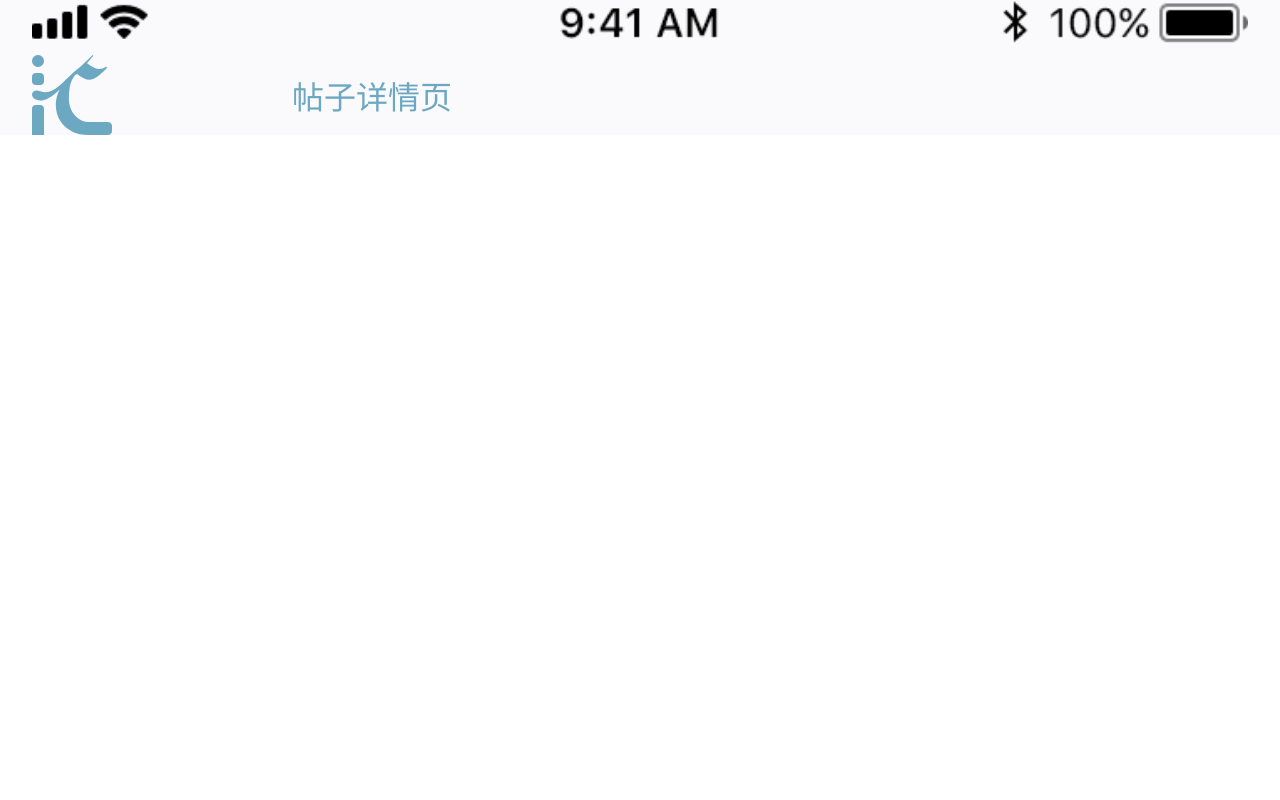
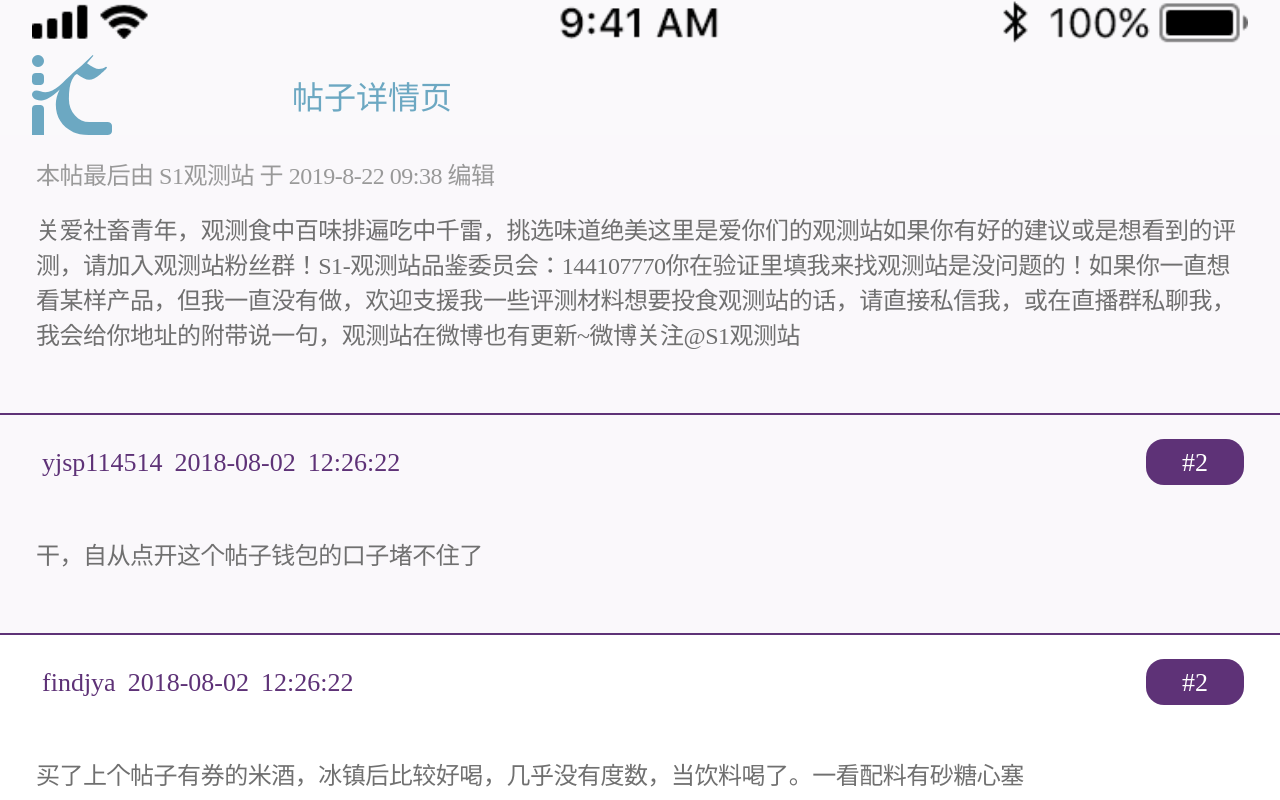
Before and after one commit to wazy999/Aggregate-class-BBS, a Vue app: page /#/postDetail in a window 1280 px wide. Shown: the top 800 px of the page. Built offline with nearby package versions, Linux system fonts and the light colour scheme; the HTML template or start-up script is replaced by a standard one.

Commit message:
fixed:帖子详情页

```diff
--- a/src/pages/postDetail.vue
+++ b/src/pages/postDetail.vue
@@ -1,37 +1,144 @@
 <template>
-  <div>
-    <!-- 头部固定信息 -->
-    <forum-header :pageName = "title"></forum-header>
-    <!-- 页面主要内容 -->
-    <div class="post-detail">
-        <span>李树霖</span>
+ <div>
+     <!-- 头部固定信息 -->
+    <forum-header :pageName="pageTitle"></forum-header>
+    <!-- 帖子内容 -->
+    <div class="indexPage">
+        <ul>
+            <li v-for="(post,index) in postList1" :key="index" class="postCard">
+            <div class="postCardHeader">
+                <span :style="'color: #5e3277;'">{{post.forum}}</span>
+                <span :style="'color: #5e3277;'">{{post.newestDate}}</span>
+                <span :style="'color: #5e3277;'">{{post.origin}}</span>
+                 <span :style="'background-color:#5e3277;position:absolute;color:white;border-radius: 0.18rem;width: 0.86rem;height: 0.38rem;text-align:center;right:0.36rem'">#{{post.floorNum}}</span>
+            </div>
+            <div class="postInfo">
+                <div>
+                <span>{{post.subtitle}}</span>
+                </div>
+                <span style="margin-right: 0;">{{post.totalNum}}</span>
+            </div>
+            <div class="postCardContent">{{post.content}}</div>
+            </li>
+        </ul>
     </div>
-  </div>
+    <!-- 评论内容 -->
+    <div class="indexPage" :style = "'margin-top:0;'">
+        <ul>
+            <li v-for="(post,index) in postList2" :key="index" class="postCard">
+            <div class="postCardHeader" :style = "'padding-bottom:0.5rem;'">
+                <span :style="'color: #5e3277;'">{{post.author}}</span>
+                <span :style="'color: #5e3277;'">{{post.discussDate}}</span>
+                <span :style="'color: #5e3277;'">{{post.discusstime}}</span>
+                <span :style="'background-color:#5e3277;position:absolute;color:white;border-radius: 0.18rem;width: 0.86rem;height: 0.38rem;text-align:center;right:0.36rem'">#{{post.floorNum}}</span>
+            </div>
+            <div class="postCardContent">{{post.content}}</div>
+            </li>
+        </ul>
+    </div>
+ </div>
 </template>
 
 <script>
 import header from '@/components/header'
+
 export default {
+  data () {
+    return {
+      navVisible: false,
+      pageTitle: '帖子详情页',
+      postList1: [
+        {type: 'modual1', forum : 's1观测站', newestDate: '2019-08-15',origin: '08:22:32',floorNum:'1',subtitle:'本帖最后由 S1观测站 于 2019-8-22 09:38 编辑',  content: '关爱社畜青年，观测食中百味排遍吃中千雷，挑选味道绝美这里是爱你们的观测站如果你有好的建议或是想看到的评测，请加入观测站粉丝群！S1-观测站品鉴委员会：144107770你在验证里填我来找观测站是没问题的！如果你一直想看某样产品，但我一直没有做，欢迎支援我一些评测材料想要投食观测站的话，请直接私信我，或在直播群私聊我，我会给你地址的附带说一句，观测站在微博也有更新~微博关注@S1观测站'},
+      ],
+      postList2:[
+         {author: 'yjsp114514',discussDate:'2018-08-02',discusstime:'12:26:22',floorNum:'2',content:'干，自从点开这个帖子钱包的口子堵不住了',},
+         {author: 'findjya',discussDate:'2018-08-02',discusstime:'12:26:22',floorNum:'2',content:'买了上个帖子有券的米酒，冰镇后比较好喝，几乎没有度数，当饮料喝了。一看配料有砂糖心塞',},
+         {author: 'yjsp114514',discussDate:'2018-08-02',discusstime:'12:26:22',floorNum:'2',content:'买了上个帖子有券的米酒，冰镇后比较好喝，几乎没有度数，当饮料喝了。一看配料有砂糖心塞',},
+
+      ]
+    }
+  },
   components:{
     forumHeader: header
-  },
-  data(){
-      return{
-          title: '帖子详情页',
-      }
-  },
-  mounted() {
-
-  },
-  methods:{
-
   }
 }
 </script>
 
 <style lang="scss" scoped>
-  .post-detail{
-     margin-top: 63.2px;
-     font-size: 0.32rem;
+ @import '../assets/main.scss';
+
+.indexPage{
+  padding: 0;
+  margin: 0;
+  margin-top: 63.2px;
+  width: 100%;
+  color: #707070;
+  box-sizing: border-box;
+  ul{
+    width: 100%;
+    list-style: none;
+    li:nth-child(2n+1){
+    background: rgba(94,50,119,.03);
+    }
+    li:nth-child(2n){
+    background: rgba(94,50,119,0);
+    }
   }
+  // 帖子列表
+  .postCard{
+    border-top: 0.02rem solid #5e3277;
+    padding: 0.24rem 0.4rem 0.62rem 0.36rem;
+    position: relative;
+    box-sizing: border-box;
+    .postCardHeader{
+      display: flex;
+      justify-content: flex-start;
+      line-height: 1.5;
+      font-size: 0.24rem;
+      span{
+        color: #fff;
+        padding: 0.04rem 0.06rem;
+        font-size: 0.26rem
+      }
+    }
+    .postInfo{
+      display: flex;
+      justify-content: space-between;
+      padding:0.2rem 0;
+      font-size: 0.28rem;
+      span{
+        font-size: 0.24rem;
+        letter-spacing: -.0048rem;
+        color: #999999;
+        margin-right: 0.32rem;
+      }
+    }
+    .postCardContent{
+      font-size: 0.24rem;
+      letter-spacing: -.0048rem;
+      color: #707070;
+    }
+    .beforeLine{
+        width: 0.12rem;
+        height: 100%;
+        position: absolute;
+        top: 0;
+        left: 0.32rem;
+     }
+    //搜索按钮
+    input{
+        outline: none;
+        border: none;
+        padding: 0.16rem 0.32rem 0.16rem 0.4rem;
+        background-color: rgba(94,50,119,.03);
+        border-radius: 0.3rem;
+        width: 100%;
+        box-sizing: border-box;
+        color: #6ca8c2;
+        &::-webkit-input-placeholder{
+            color:#6ca8c2;
+        }
+    }
+  }
+}
 </style>
```
